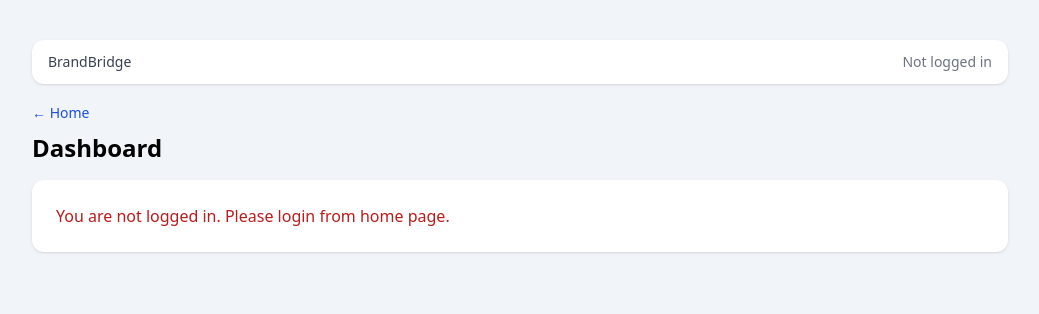
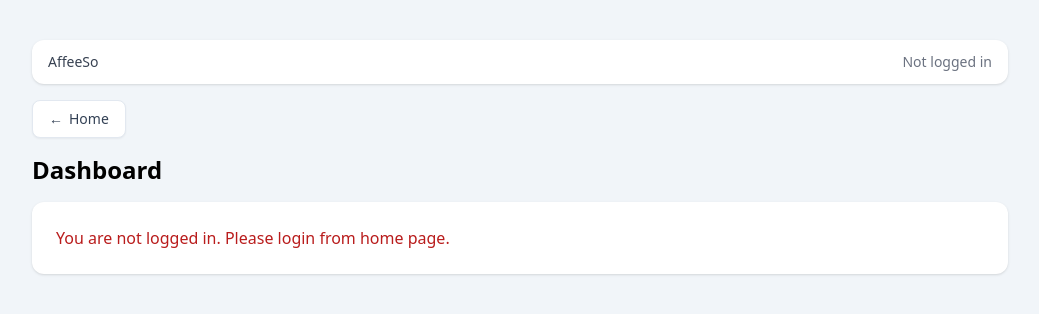
Before and after one commit to anuj1771/fastapi-project, a FastAPI app: page /dashboard in a window 1280 px wide. Shown: the top 314 px of the page, without its empty margins (120-1159 px from the left). Run offline with FastAPI, Linux system fonts and the light colour scheme; some libraries are stand-ins or nearby versions.

Commit message:
changes chat logo , AffeeSo , Home button

```diff
--- a/app/main.py
+++ b/app/main.py
@@ -21,7 +21,7 @@ from app.deps import get_current_user, get_db, require_admin
 
 Base.metadata.create_all(bind=engine)
 
-app = FastAPI(title="BrandBridge")
+app = FastAPI(title="AffeeSo")
 
 base_dir = Path(__file__).resolve().parent.parent
 templates = Jinja2Templates(directory=str(base_dir / "templates"))
@@ -215,7 +215,7 @@ def _send_email(to_email: str, subject: str, body: str):
 
 def _send_password_reset_email(user_email: str, token: str):
     reset_link = _build_app_url(f"/reset-password?token={token}")
-    subject = "Reset your BrandBridge password"
+    subject = "Reset your AffeeSo password"
     body = (
         "We received a request to reset your password.\n\n"
         f"Click this link to set a new password: {reset_link}\n\n"
@@ -225,7 +225,7 @@ def _send_password_reset_email(user_email: str, token: str):
 
 
 def _send_advertiser_otp_email(user_email: str) -> None:
-    subject = "BrandBridge advertiser verification — OTP sent via Instagram"
+    subject = "AffeeSo advertiser verification — OTP sent via Instagram"
     body = (
         "Please check your Instagram messages.\n\n"
         "An OTP has been shared with you by our verification team.\n"
--- a/templates/admin_approval_requests.html
+++ b/templates/admin_approval_requests.html
@@ -9,7 +9,7 @@
 <body class="bg-slate-100 min-h-screen">
   <main class="max-w-5xl mx-auto px-6 py-10">
     <div class="mb-4 bg-white rounded-xl shadow px-4 py-3 flex items-center justify-between">
-      <span class="text-sm text-gray-700 font-medium">BrandBridge Admin</span>
+      <span class="text-sm text-gray-700 font-medium">AffeeSo Admin</span>
       <div class="flex items-center gap-3">
         <span class="text-sm text-emerald-700">Logged in as: {{ display_name }} ({{ user.email }})</span>
         <a href="/dashboard" class="text-sm text-blue-700">Back to Dashboard</a>
--- a/templates/admin_coin_costs.html
+++ b/templates/admin_coin_costs.html
@@ -9,7 +9,7 @@
 <body class="bg-slate-100 min-h-screen">
   <main class="max-w-5xl mx-auto px-6 py-10">
     <div class="mb-4 bg-white rounded-xl shadow px-4 py-3 flex items-center justify-between">
-      <span class="text-sm text-gray-700 font-medium">BrandBridge Admin</span>
+      <span class="text-sm text-gray-700 font-medium">AffeeSo Admin</span>
       <div class="flex items-center gap-3">
         <span class="text-sm text-emerald-700">Logged in as: {{ display_name }} ({{ user.email }})</span>
         <a href="/dashboard" class="text-sm text-blue-700">Back to Dashboard</a>
--- a/templates/brand_applications.html
+++ b/templates/brand_applications.html
@@ -3,13 +3,13 @@
 <head>
   <meta charset="UTF-8" />
   <meta name="viewport" content="width=device-width, initial-scale=1.0" />
-  <title>Applicants - BrandBridge</title>
+  <title>Applicants - AffeeSo</title>
   <script src="https://cdn.tailwindcss.com"></script>
 </head>
 <body class="bg-slate-100 min-h-screen">
   <main class="max-w-6xl mx-auto px-6 py-10">
     <div class="mb-4 bg-white rounded-xl shadow px-4 py-3 flex items-center justify-between">
-      <span class="text-sm text-gray-700 font-medium">BrandBridge</span>
+      <span class="text-sm text-gray-700 font-medium">AffeeSo</span>
       <div class="flex items-center gap-3">
         {% if user.role.value != 'admin' %}
           <span class="text-sm font-semibold text-amber-700">🪙 {{ user.coins }}</span>
--- a/templates/chat_demo.html
+++ b/templates/chat_demo.html
@@ -3,7 +3,7 @@
 <head>
     <meta charset="UTF-8" />
     <meta name="viewport" content="width=device-width, initial-scale=1.0" />
-    <title>BrandBridge Chat</title>
+    <title>AffeeSo Chat</title>
     <style>
         * { box-sizing: border-box; }
         body {
@@ -164,7 +164,7 @@
 </head>
 <body>
     <div class="topbar">
-        <strong>BrandBridge Chat</strong>
+        <strong>AffeeSo Chat</strong>
         <div>
             {% if user.role.value != 'admin' %}
                 <span class="coin-pill">🪙 {{ user.coins }}</span>
--- a/templates/dashboard.html
+++ b/templates/dashboard.html
@@ -3,13 +3,13 @@
 <head>
   <meta charset="UTF-8" />
   <meta name="viewport" content="width=device-width, initial-scale=1.0" />
-  <title>BrandBridge Dashboard</title>
+  <title>AffeeSo Dashboard</title>
   <script src="https://cdn.tailwindcss.com"></script>
 </head>
 <body class="bg-slate-100 min-h-screen">
   <main class="max-w-5xl mx-auto px-6 py-10">
     <div class="mb-4 bg-white rounded-xl shadow px-4 py-3 flex items-center justify-between">
-      <span class="text-sm text-gray-700 font-medium">BrandBridge</span>
+      <span class="text-sm text-gray-700 font-medium">AffeeSo</span>
       {% if user %}
         <div class="flex items-center gap-3">
           {% if not is_admin %}
@@ -37,11 +37,19 @@
       {% endif %}
     </div>
 
-    <a href="/" class="text-sm text-blue-700">&larr; Home</a>
-    {% if user %}
-      <a href="/chat-demo" class="ml-4 text-sm text-blue-700">Open chat demo</a>
-    {% endif %}
-    <h1 class="text-2xl font-bold mt-2">Dashboard</h1>
+    <div class="mb-4 flex items-center justify-between gap-3">
+      <a href="/" class="inline-flex items-center gap-1.5 text-sm font-medium bg-white border border-slate-200 text-slate-700 px-4 py-2 rounded-lg shadow-sm hover:bg-slate-50">
+        <span aria-hidden="true">&larr;</span> Home
+      </a>
+      {% if user %}
+        <a href="/chat-demo" title="Chat" aria-label="Open chat" class="inline-flex items-center justify-center w-10 h-10 rounded-lg bg-indigo-600 text-white shadow-sm hover:bg-indigo-700">
+          <svg xmlns="http://www.w3.org/2000/svg" fill="none" viewBox="0 0 24 24" stroke-width="1.5" stroke="currentColor" class="w-5 h-5" aria-hidden="true">
+            <path stroke-linecap="round" stroke-linejoin="round" d="M8.625 12a.375.375 0 1 1-.75 0 .375.375 0 0 1 .75 0Zm0 0H8.25m4.125 0a.375.375 0 1 1-.75 0 .375.375 0 0 1 .75 0Zm0 0H12m4.125 0a.375.375 0 1 1-.75 0 .375.375 0 0 1 .75 0Zm0 0h-.375M21 12c0 4.556-4.03 8.25-9 8.25a9.764 9.764 0 0 1-2.555-.337A5.972 5.972 0 0 1 5.41 20.97a5.969 5.969 0 0 1-.474-.065 4.48 4.48 0 0 0 .978-2.025c.09-.457-.133-.903-.467-1.226C3.93 16.178 3 14.189 3 12c0-4.556 4.03-8.25 9-8.25s9 3.694 9 8.25Z" />
+          </svg>
+        </a>
+      {% endif %}
+    </div>
+    <h1 class="text-2xl font-bold">Dashboard</h1>
 
     {% if user %}
       {% if success %}
--- a/templates/explore_users.html
+++ b/templates/explore_users.html
@@ -9,7 +9,7 @@
 <body class="bg-slate-100 min-h-screen">
   <main class="max-w-5xl mx-auto px-6 py-10">
     <div class="mb-4 bg-white rounded-xl shadow px-4 py-3 flex items-center justify-between">
-      <span class="text-sm text-gray-700 font-medium">BrandBridge</span>
+      <span class="text-sm text-gray-700 font-medium">AffeeSo</span>
       <div class="flex items-center gap-3">
         {% if user.role.value != 'admin' %}
           <span class="text-sm font-semibold text-amber-700">🪙 {{ user.coins }}</span>
--- a/templates/forgot_password.html
+++ b/templates/forgot_password.html
@@ -3,7 +3,7 @@
 <head>
   <meta charset="UTF-8" />
   <meta name="viewport" content="width=device-width, initial-scale=1.0" />
-  <title>Forgot Password - BrandBridge</title>
+  <title>Forgot Password - AffeeSo</title>
   <script src="https://cdn.tailwindcss.com"></script>
 </head>
 <body class="bg-gray-100 min-h-screen">
--- a/templates/index.html
+++ b/templates/index.html
@@ -3,13 +3,13 @@
 <head>
   <meta charset="UTF-8" />
   <meta name="viewport" content="width=device-width, initial-scale=1.0" />
-  <title>BrandBridge</title>
+  <title>AffeeSo</title>
   <script src="https://cdn.tailwindcss.com"></script>
 </head>
 <body class="bg-gray-100 min-h-screen">
   <main class="max-w-5xl mx-auto px-6 py-10">
     <div class="mb-4 bg-white rounded-xl shadow px-4 py-3 flex items-center justify-between">
-      <span class="text-sm text-gray-700 font-medium">BrandBridge</span>
+      <span class="text-sm text-gray-700 font-medium">AffeeSo</span>
       {% if user %}
         <div class="flex items-center gap-3">
           {% if user.role.value != 'admin' %}
@@ -37,7 +37,7 @@
       {% endif %}
     </div>
 
-    <h1 class="text-3xl font-bold mb-2">BrandBridge</h1>
+    <h1 class="text-3xl font-bold mb-2">AffeeSo</h1>
     <p class="text-gray-600 mb-8">Collaboration platform for Advertisers and Brands.</p>
 
     {% if success %}
--- a/templates/job_create.html
+++ b/templates/job_create.html
@@ -3,13 +3,13 @@
 <head>
   <meta charset="UTF-8" />
   <meta name="viewport" content="width=device-width, initial-scale=1.0" />
-  <title>Create Job - BrandBridge</title>
+  <title>Create Job - AffeeSo</title>
   <script src="https://cdn.tailwindcss.com"></script>
 </head>
 <body class="bg-slate-100 min-h-screen">
   <main class="max-w-4xl mx-auto px-6 py-10">
     <div class="mb-4 bg-white rounded-xl shadow px-4 py-3 flex items-center justify-between">
-      <span class="text-sm text-gray-700 font-medium">BrandBridge</span>
+      <span class="text-sm text-gray-700 font-medium">AffeeSo</span>
       <div class="flex items-center gap-3">
         {% if user.role.value != 'admin' %}
           <span class="text-sm font-semibold text-amber-700">🪙 {{ user.coins }}</span>
--- a/templates/jobs_list.html
+++ b/templates/jobs_list.html
@@ -3,13 +3,13 @@
 <head>
   <meta charset="UTF-8" />
   <meta name="viewport" content="width=device-width, initial-scale=1.0" />
-  <title>Jobs - BrandBridge</title>
+  <title>Jobs - AffeeSo</title>
   <script src="https://cdn.tailwindcss.com"></script>
 </head>
 <body class="bg-slate-100 min-h-screen">
   <main class="max-w-6xl mx-auto px-6 py-10">
     <div class="mb-4 bg-white rounded-xl shadow px-4 py-3 flex items-center justify-between">
-      <span class="text-sm text-gray-700 font-medium">BrandBridge</span>
+      <span class="text-sm text-gray-700 font-medium">AffeeSo</span>
       <div class="flex items-center gap-3">
         {% if not is_admin %}
           <span class="text-sm font-semibold text-amber-700">🪙 {{ user.coins }}</span>
--- a/templates/profile.html
+++ b/templates/profile.html
@@ -3,13 +3,13 @@
 <head>
   <meta charset="UTF-8" />
   <meta name="viewport" content="width=device-width, initial-scale=1.0" />
-  <title>BrandBridge Profiles</title>
+  <title>AffeeSo Profiles</title>
   <script src="https://cdn.tailwindcss.com"></script>
 </head>
 <body class="bg-gray-100 min-h-screen">
   <main class="max-w-5xl mx-auto px-6 py-10">
     <div class="mb-4 bg-white rounded-xl shadow px-4 py-3 flex items-center justify-between">
-      <span class="text-sm text-gray-700 font-medium">BrandBridge</span>
+      <span class="text-sm text-gray-700 font-medium">AffeeSo</span>
       <div class="flex items-center gap-3">
         {% if user.role.value != 'admin' %}
           <span class="text-sm font-semibold text-amber-700">🪙 {{ user.coins }}</span>
--- a/templates/reset_password.html
+++ b/templates/reset_password.html
@@ -3,7 +3,7 @@
 <head>
   <meta charset="UTF-8" />
   <meta name="viewport" content="width=device-width, initial-scale=1.0" />
-  <title>Reset Password - BrandBridge</title>
+  <title>Reset Password - AffeeSo</title>
   <script src="https://cdn.tailwindcss.com"></script>
 </head>
 <body class="bg-gray-100 min-h-screen">
```
Also changed, not shown: README.md.
